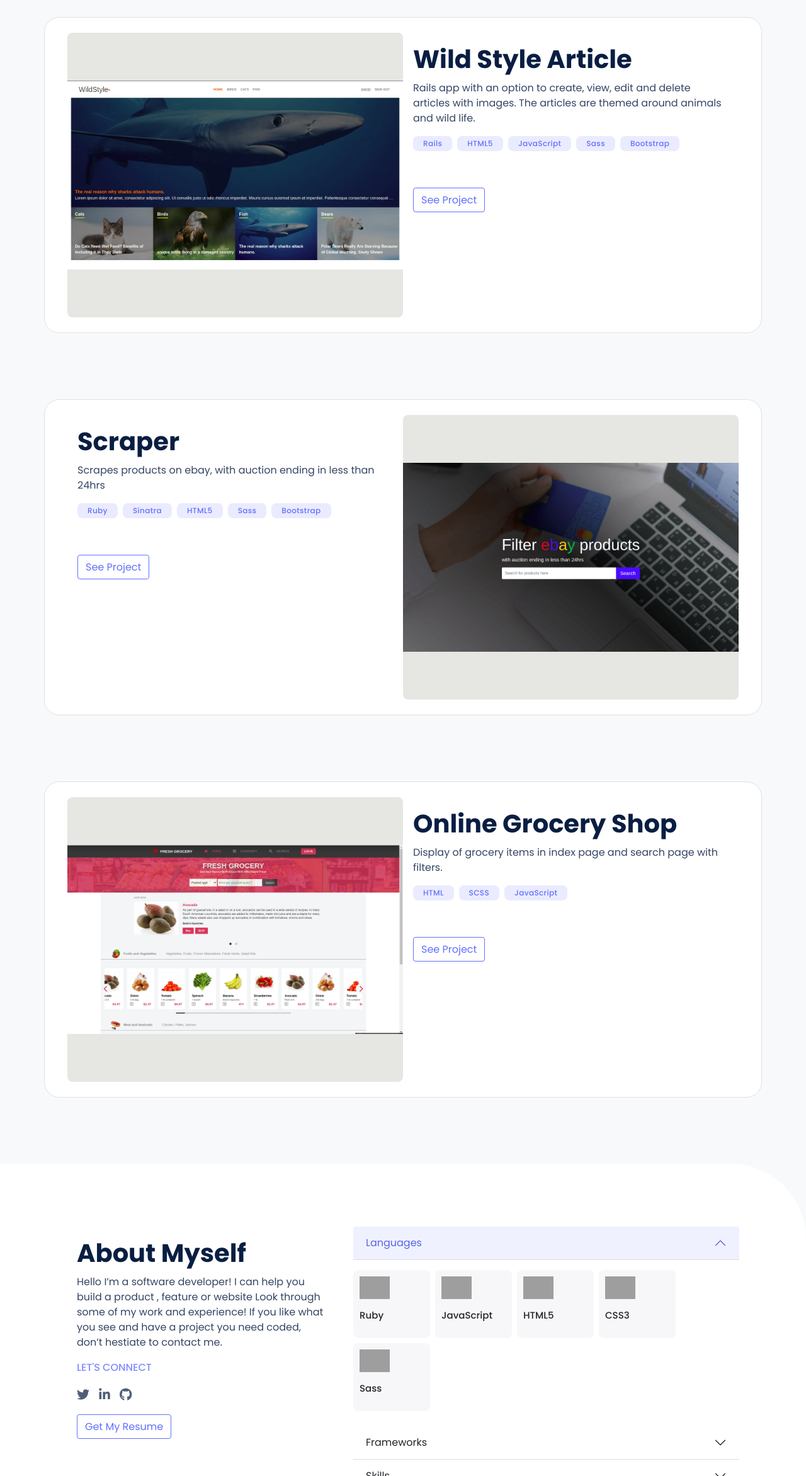
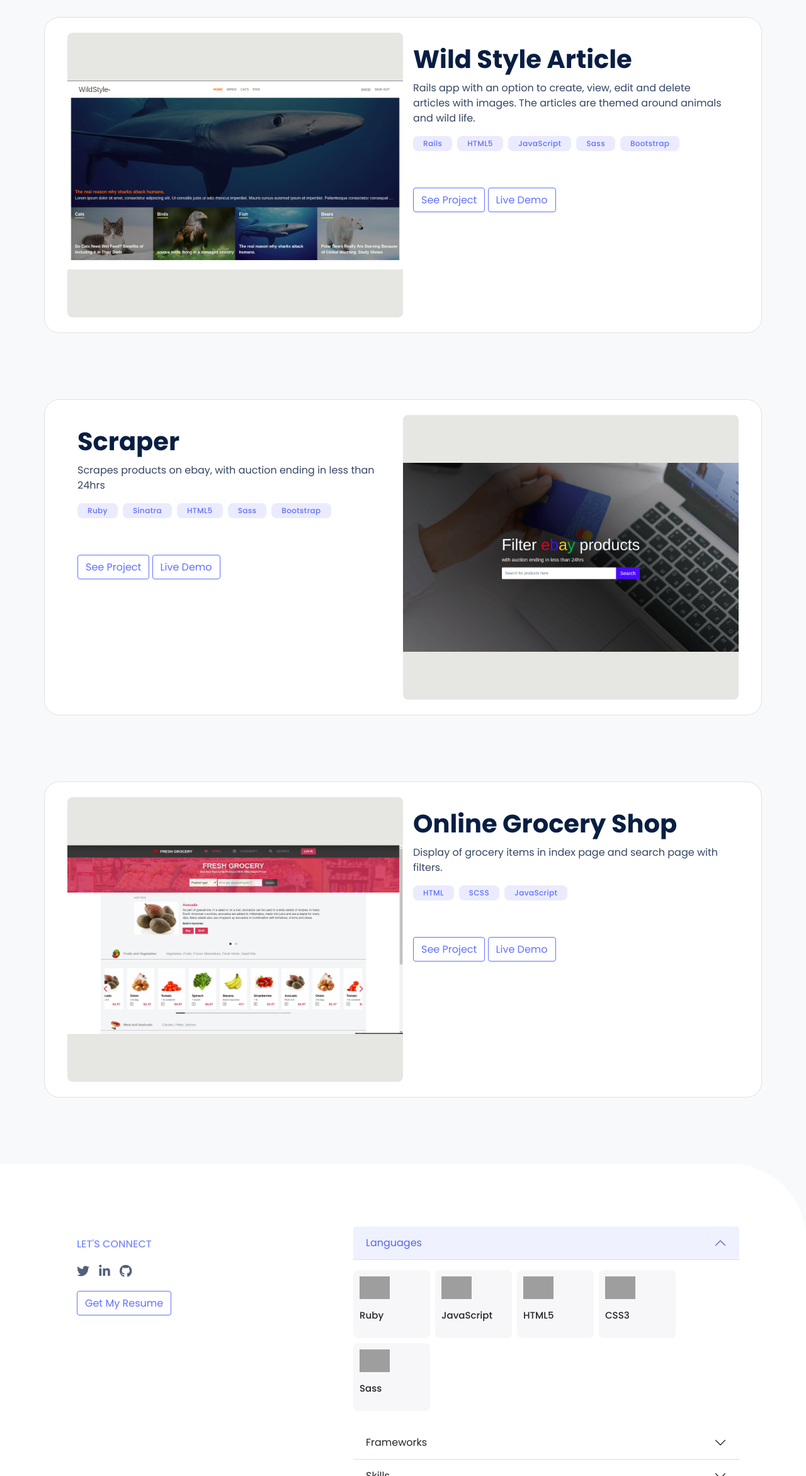
Before and after one commit to bini-i/bini-i.github.io, a website: page index.html in a window 1280 px wide. Shown: the part 670-3014 px from the top of the page at 63% size. Drawn offline with nearby package versions, Linux system fonts and the light colour scheme; grey boxes are pictures that could not be loaded.

Commit message:
Update index.html
- add livedemo link
- made all links target blank
- removed redundant about myself section

```diff
--- a/index.html
+++ b/index.html
@@ -87,7 +87,10 @@
               <span class="lang px-3 py-1 me-2">Bootstrap</span>
             </div>
             <button type="button" class="btn btn-outline-primary mt-md-5">
-              <a href="https://github.com/bini-i/article">See Project</a>
+              <a href="https://github.com/bini-i/article" target="_blank">See Project</a>
+            </button>
+            <button type="button" class="btn btn-outline-primary mt-md-5">
+              <a href="https://wild-style.herokuapp.com/" target="_blank">Live Demo</a>
             </button>
           </div>
         </div>
@@ -111,7 +114,10 @@
               <span class="lang px-3 py-1 me-2">Bootstrap</span>
             </div>
             <button type="button" class="btn btn-outline-primary mt-md-5">
-              <a href="https://github.com/bini-i/ebay-Scraper">See Project</a>
+              <a href="https://github.com/bini-i/ebay-Scraper" target="_blank">See Project</a>
+            </button>
+            <button type="button" class="btn btn-outline-primary mt-md-5">
+              <a href="https://bayhunt.herokuapp.com/" target="_blank">Live Demo</a>
             </button>
           </div>
         </div>
@@ -133,7 +139,10 @@
               <span class="lang px-3 py-1 me-2">JavaScript</span>
             </div>
             <button type="button" class="btn btn-outline-primary mt-md-5">
-              <a href="https://github.com/bini-i/Online-Grocery-Shop">See Project</a>
+              <a href="https://github.com/bini-i/Online-Grocery-Shop" target="_blank">See Project</a>
+            </button>
+            <button type="button" class="btn btn-outline-primary mt-md-5">
+              <a href="https://freshgrocerry.netlify.app/" target="_blank">Live Demo</a>
             </button>
           </div>
         </div>
@@ -147,9 +156,7 @@
       <div class="col-md-5 lead">
         <div class="card border-0">
           <div class="card-body">
-            <h5 class="card-title">About Myself</h5>
-            <p class="card-text">Hello I’m a software developer! I can help you build a product , feature or website Look through some of my work and
-            experience! If you like what you see and have a project you need coded, don’t hestiate to contact me.</p>
+
             <p class="connect">LET'S CONNECT</p>
             <a class="social-links" href="https://twitter.com/binyamshewa" target="_blank">
               <i class="fa fa-twitter" aria-hidden="true"></i>
```
